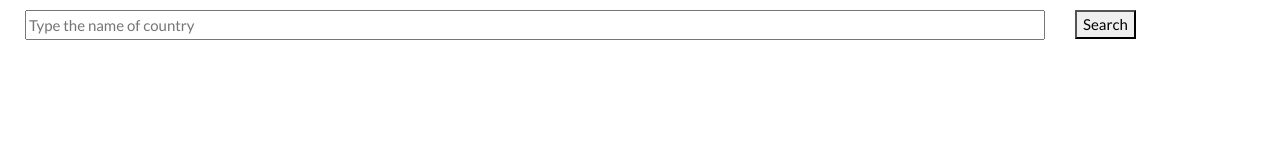
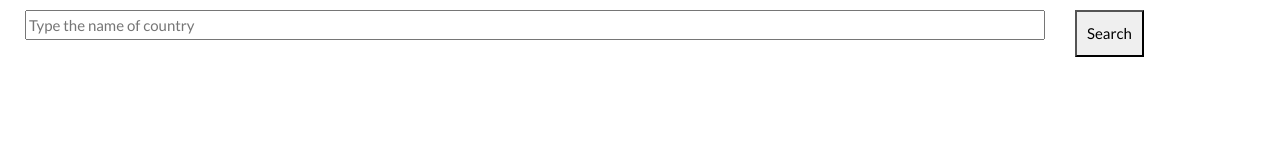
Before and after one commit to sam01ln12/calendarific_api, a plain HTML site: page index.html in a window 1280 px wide. Drawn offline with Linux system fonts and the light colour scheme.

Commit message:
Update style.css

```diff
--- a/css/style.css
+++ b/css/style.css
@@ -6,9 +6,13 @@
 #search:hover{
     background-color: aqua;
 }
+#search{
+    padding:10px;
+}
 
 .row{
     padding: 10px;
+    margin-bottom: 20px;
 }
 
 .col-md-6 {
```
